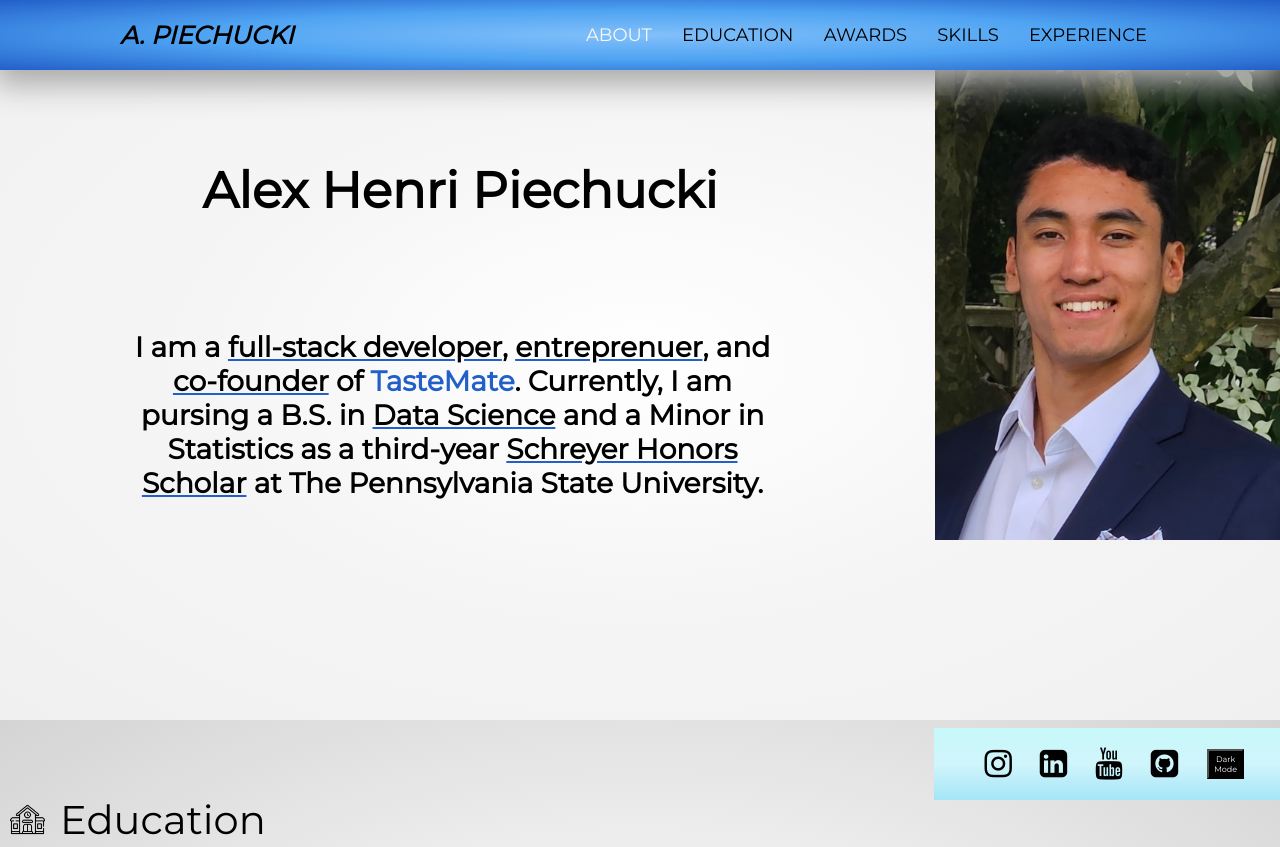
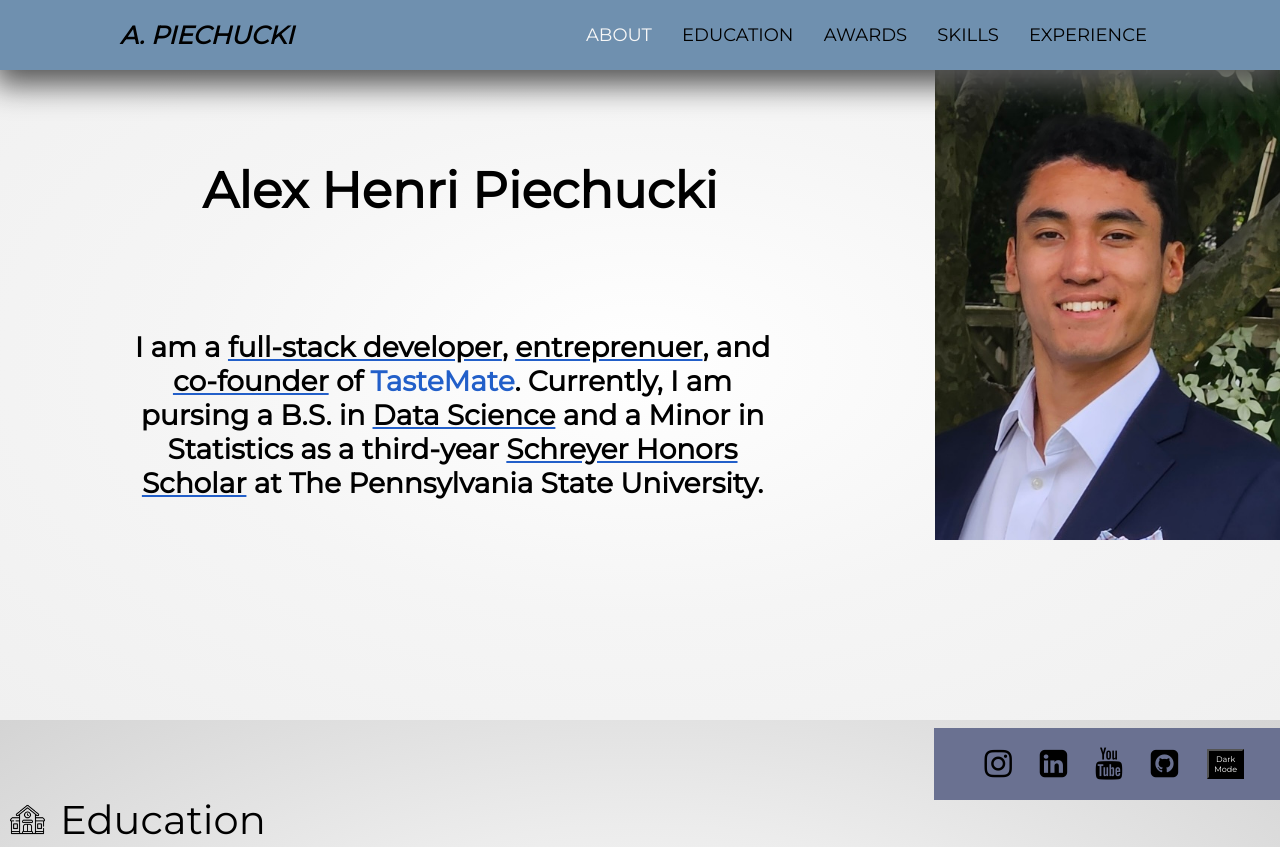
Before and after one commit to apiec24/apiec24.github.io, a plain HTML site: page index.html in a window 1280 px wide. Shown: the top 847 px of the page. Drawn offline with Linux system fonts and the light colour scheme.

Commit message:
Changes to the color of the header and footer

```diff
--- a/styles.css
+++ b/styles.css
@@ -23,12 +23,14 @@ header{
     left: 0;
     width: 100%;
     padding: 20px 120px;
-    background: radial-gradient(#82c0fa,#4ea3f2,#225fc9);
+    /*background: radial-gradient(#82c0fa,#4ea3f2,#225fc9);*/
+    /* background: radial-gradient(#BFCBCE,#84A7BA,#6F90AF); */
+    background: #6F90AF;
     display: flex;
     justify-content: space-between;
     align-items: center;
     z-index: 100;
-    box-shadow: 0px 10px 30px 5px #aaa;
+    box-shadow: 0px 10px 30px 5px #555555;
 }
 .logo{
     color: black;
@@ -60,7 +62,8 @@ footer{
     bottom: 0;
     right: 0;
     width: 27%;
-    background: linear-gradient(#c7f8f9,#d0f5fb,#a5e5f7);
+    /* background: linear-gradient(#bfbfbf,#6a7191,#303655); */
+    background: #6a7191;
 }
 
 .footer-content{
```
